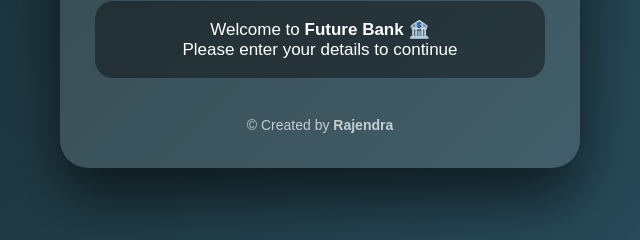
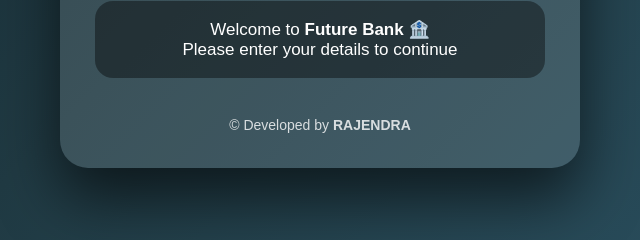
Before and after one commit to rajendramahapatra786-lgtm/Hybrid_inheritance_project, a plain HTML site: page index.html in a window 1280 px wide. Shown: the part 532-772 px from the top of the page, 320-960 px from the left. Drawn offline with Linux system fonts and the light colour scheme.

Commit message:
Updated hybrid inheritance project

```diff
--- a/index.html
+++ b/index.html
@@ -52,7 +52,7 @@
     </div>
 
     <!-- Footer -->
-    <div class="footer">© Created by <b>Rajendra</b></div>
+    <div class="footer">© Developed by <b>RAJENDRA</b></div>
 
 </div>
 
--- a/style.css
+++ b/style.css
@@ -140,7 +140,7 @@
     margin-top: 20px;
     text-align: center;
     font-size: 14px;
-    opacity: 0.7;
+    opacity: 0.8;
 }
 
 /* --- Utility --- */
```
